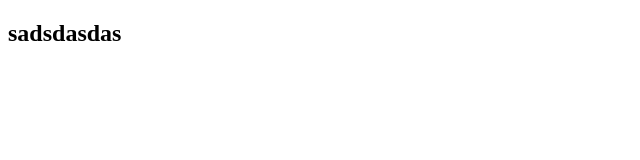
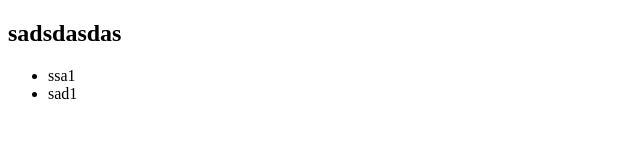
Before and after one commit to YeLiangchengt/yedzw, a plain HTML site: page index.html in a window 1280 px wide. Shown: the full height of the page, 0-640 px from the left. Drawn offline with Linux system fonts and the light colour scheme.

Commit message:
a分支第一次提交

```diff
--- a/index.html
+++ b/index.html
@@ -6,5 +6,9 @@
 	</head>
 	<body>
 		<h2>sadsdasdas</h2>
+		<ul>
+			<li>ssa1</li>
+			<li>sad1</li>
+		</ul>
 	</body>
 </html>
```
